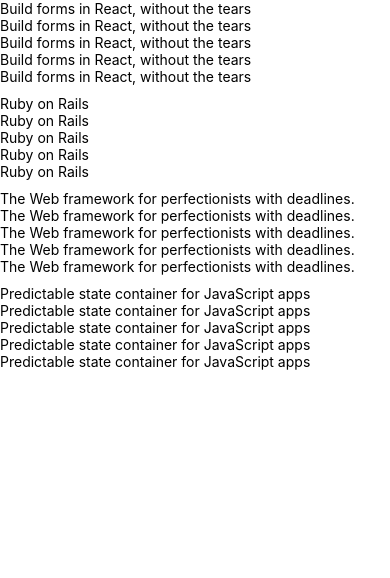
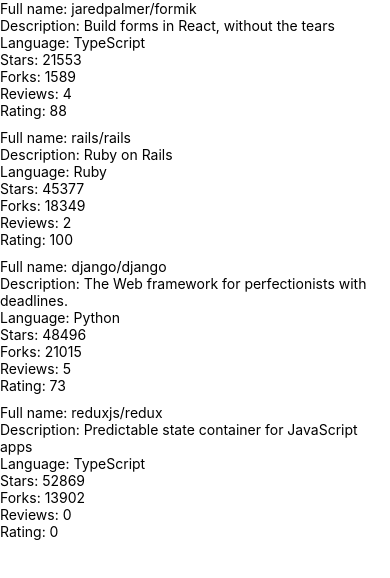
Before and after one commit to PJM178/full-stack-open-2022-submissions-part10, a React Native app: screen / in a window 390 px wide. Shown: the top 578 px of the page. Built offline with nearby package versions, Linux system fonts and the light colour scheme.

Commit message:
complete 10.3

```diff
--- a/src/components/RepositoryItem.jsx
+++ b/src/components/RepositoryItem.jsx
@@ -2,12 +2,14 @@
 
 const RepositoryItem = ({ item }) => {
   return (
-    <View>
-      <Text>{item.description}</Text>
-      <Text>{item.description}</Text>
-      <Text>{item.description}</Text>
-      <Text>{item.description}</Text>
-      <Text>{item.description}</Text>
+    <View key={item.id}>
+      <Text>Full name: {item.fullName}</Text>
+      <Text>Description: {item.description}</Text>
+      <Text>Language: {item.language}</Text>
+      <Text>Stars: {item.stargazersCount}</Text>
+      <Text>Forks: {item.forksCount}</Text>
+      <Text>Reviews: {item.reviewCount}</Text>
+      <Text>Rating: {item.ratingAverage}</Text>
     </View>
   );
 };
```
